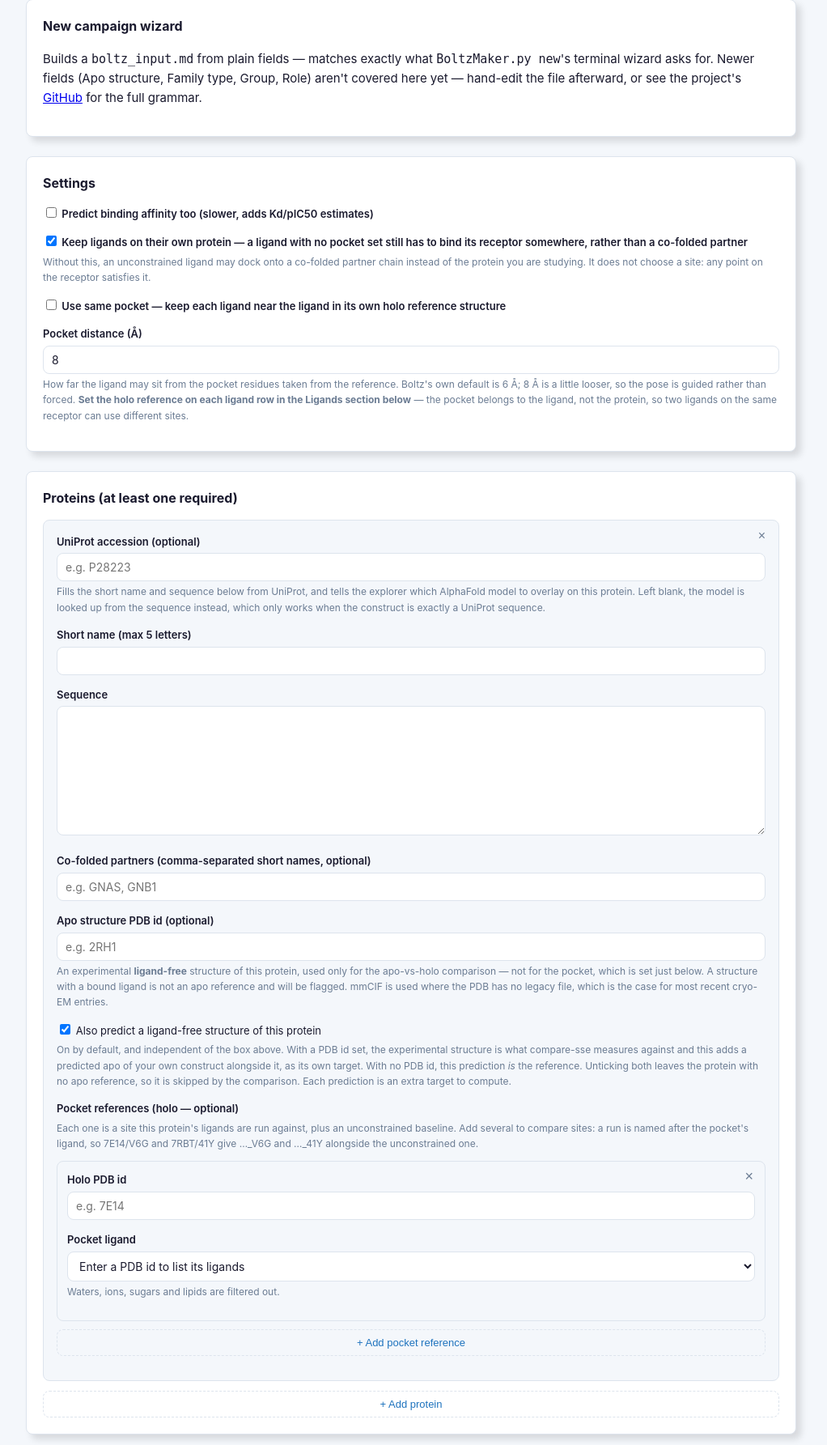
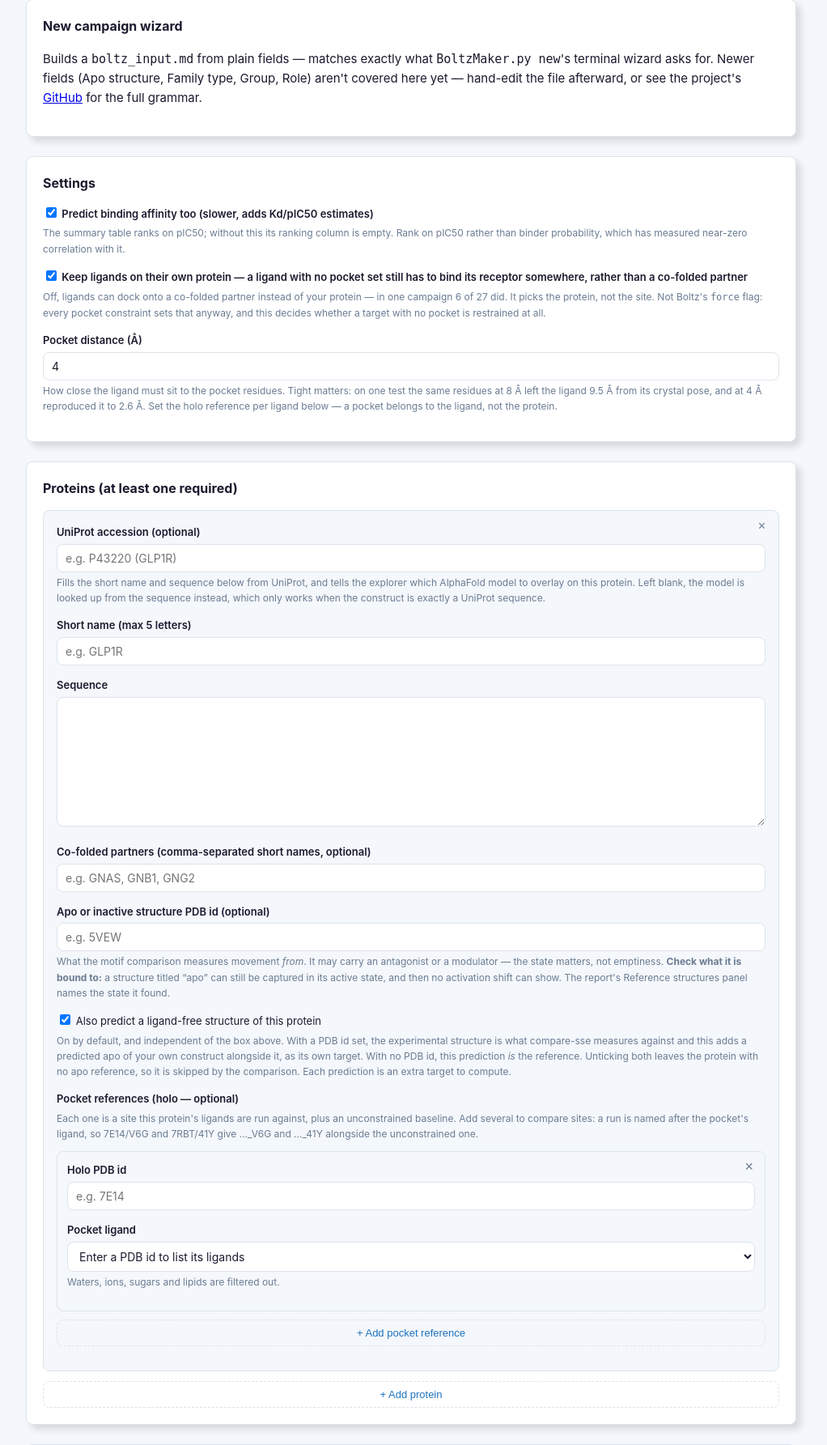
Before and after one commit to bellcheddar/BoltzMaker, a Flask app: page /new in a window 1280 px wide. Shown: the part 78-1863 px from the top of the page at 81% size, without its empty margins (132-1154 px from the left). Run offline with Flask 3, Linux system fonts and the light colour scheme.

Commit message:
Stop the prepare form discarding what was typed into it
Three ways the form could lose or misrepresent a setting, all silent.

**"Use same pocket" threw away the PDBs you gave it.** The tick box gated the whole
pocket-derivation block, so filling in holo references and leaving it unticked
discarded every one of them without a word. It only ticked itself when a row was
added by clicking "add pocket", never when a seeded or restored row was filled in,
so a saved form could lose its pockets between visits. Removed: naming a structure
on a ligand row IS the intent, and the server derives it from whether any was
given.

**A saved form kept reviving defaults the page had moved on from.** form_state
wrote a version into localStorage from the start and never read it back, so a
browser holding a draft from before the pocket distance became 4A went on filling
in 8A indefinitely -- and would have restored the removed tick box with it. The
version is now checked and bumped, and a stale draft is dropped.

**Repeating rows all shared one placeholder.** Three partner rows each reading
"e.g. GNAS" suggests typing GNAS three times rather than a heterotrimer, so the
examples are stamped per row: GNAS/GNB1/GNG2 with matching accessions, 7E14 then
7RBT for pockets. Shared through a handle because the pocket rows are added from a
second IIFE, where a function declared in the first is not in scope -- a bug
`node --check` passes and a browser throws on the first click.

Also: the pocket distance default is 4A, in the field and in the server-side
fallback (they have to agree, or an untouched box silently uses the old number);
"Apo structure" is now "Apo or inactive structure", since the reference may carry
an antagonist or a modulator and what matters is the state, not emptiness; the
confine-to-receptor box says plainly that it is NOT Boltz's `force` flag, which
every pocket constraint sets anyway; and the hints are a third of their previous
length, generic in explanation with the examples left concrete.

Co-Authored-By: Claude Opus 5 <noreply@anthropic.com>
Claude-Session: https://claude.ai/code/session_01PhLoidM4zsxogUqHyfxmWi

```diff
--- a/web/boltzmaker_web/reports.py
+++ b/web/boltzmaker_web/reports.py
@@ -90,6 +90,9 @@ _DROP_TITLE_PATTERNS = (
 # the whole sequence is legible in one list.
 PANEL_ORDER = (
     "Campaign summary",
+    # What the campaign was built on: which structure each pocket came from, and
+    # whether each secondary-structure reference is active or inactive.
+    "Reference structures",
     "pIC50 vs confidence score",    # clickable: a point opens the target detail
     "pIC50 vs binder probability",  # the other view of the same points
     "Ranked predicted pIC50",
--- a/web/boltzmaker_web/wizard.py
+++ b/web/boltzmaker_web/wizard.py
@@ -226,6 +226,12 @@ def assemble_boltz_input_md(
             block.append(f"Partners: {', '.join(p.partner_names)}")
         if apo_reference.get(p.name):
             block.append(f"Apo structure: {apo_reference[p.name]}")
+        # Which structure this protein's site was read out of. The form has always
+        # known it -- it downloaded the entry and extracted the contacts -- and used
+        # to drop it here, so the report could name a pocket but never say what it
+        # was derived from.
+        if p.pocket_pdb and p.pocket_ligand:
+            block.append(f"Pocket source: {p.pocket_ligand} from {p.pocket_pdb.upper()}")
         for code, positions in sorted(p.pockets.items()):
             for position in positions:
                 block.append(f"Pocket contact: {p.name} residue {position} as {code}")
--- a/web/static/js/wizard.js
+++ b/web/static/js/wizard.js
@@ -28,6 +28,35 @@ var BoltzWizard = (function () {
     }
   }
 
+  /* Examples that change down a repeating list. Every row is cloned from the same
+     <template>, so without this the second and third partner rows both read "e.g.
+     GNAS" -- which reads as a suggestion to type GNAS three times rather than as a
+     heterotrimer. Placeholders only: they are grey, never submitted, and vanish the
+     moment anything is typed. */
+  var ROW_EXAMPLES = {
+    "partner_name[]": ["e.g. GNAS", "e.g. GNB1", "e.g. GNG2"],
+    "partner_uniprot[]": ["e.g. P63092 (GNAS)", "e.g. P62873 (GNB1)", "e.g. P59768 (GNG2)"],
+    "pocket_pdb[]": ["e.g. 7E14", "e.g. 7RBT"],
+  };
+
+  /* Shared, because the pocket rows are added from a second IIFE further down this
+     file and a function declared in this one is not in scope there. */
+  window.BoltzWizardRows = window.BoltzWizardRows || {};
+  window.BoltzWizardRows.stamp = stampExamples;
+
+  function stampExamples(container) {
+    if (!container) return;
+    Object.keys(ROW_EXAMPLES).forEach(function (name) {
+      var inputs = container.querySelectorAll('input[name="' + name + '"]');
+      for (var i = 0; i < inputs.length; i++) {
+        var examples = ROW_EXAMPLES[name];
+        // Past the end of the list the last example stands rather than a blank: a
+        // fourth partner still wants to be shown the shape of the thing.
+        inputs[i].placeholder = examples[Math.min(i, examples.length - 1)];
+      }
+    });
+  }
+
   function addRow(templateId, containerId) {
     var tpl = document.getElementById(templateId);
     var container = document.getElementById(containerId);
@@ -36,6 +65,7 @@ var BoltzWizard = (function () {
     // The fragment's nodes were moved by appendChild, so re-query the attached row.
     var rowEl = container.lastElementChild;
     wireRemove(rowEl);
+    stampExamples(container);
     return rowEl;
   }
 
@@ -260,8 +290,6 @@ var BoltzWizard = (function () {
    real answer that gets said out loud.  */
 (function () {
   var LOOKUP = "/auto/pocket-ligands/";
-  var toggle = document.getElementById("use-same-pocket");
-  if (!toggle) return;
 
   /* Direct children only. Pocket rows are themselves .md-repeat-block and are nested
      inside protein rows, so a descendant query returns protein0, pocket0, protein1,
@@ -300,6 +328,7 @@ var BoltzWizard = (function () {
     var tpl = document.getElementById("tpl-pocket");
     if (!container || !tpl) return null;
     container.appendChild(tpl.content.cloneNode(true));
+    window.BoltzWizardRows.stamp(container);
     var added = container.lastElementChild;
     var remove = added.querySelector(".md-remove-row");
     if (remove) remove.addEventListener("click", function () {
@@ -360,9 +389,6 @@ var BoltzWizard = (function () {
     var el = event.target;
     if (!el || !el.matches) return;
     if (el.matches(".add-pocket")) {
-      /* An explicit click is a statement of intent; seeding a first row is not, so
-         only this path ticks the box. */
-      if (!toggle.checked) { toggle.checked = true; }
       addPocketRow(el.closest(".md-repeat-block"));
     }
     if (el.id === "add-protein") setTimeout(function () { restamp(); setEnabled(); }, 0);
@@ -371,7 +397,6 @@ var BoltzWizard = (function () {
   document.addEventListener("change", function (event) {
     var el = event.target;
     if (!el || !el.matches) return;
-    if (el === toggle) setEnabled();
     if (el.matches('input[name="pocket_pdb[]"]')) load(el);
   });
 
@@ -381,11 +406,13 @@ var BoltzWizard = (function () {
 
   /* Rows are seeded inside DOMContentLoaded, and this file runs before it, so a
      bare call here finds no rows and leaves the seeded row's button disabled
-     forever. Worse, a restored form sets the checkbox without firing `change`, so
-     the toggle handler never runs either -- which is exactly how the button ended
-     up dead for someone with a saved page. Re-sync on every event that can change
-     either the rows or the checkbox. */
-  function sync() { seedRows(); restamp(); setEnabled(); }
+     forever. Re-sync on every event that can change the rows. */
+  function sync() {
+    seedRows(); restamp(); setEnabled();
+    window.BoltzWizardRows.stamp(document.getElementById("partner-rows"));
+    var pocketHosts = document.querySelectorAll(".md-pocket-rows");
+    for (var i = 0; i < pocketHosts.length; i++) window.BoltzWizardRows.stamp(pocketHosts[i]);
+  }
   document.addEventListener("DOMContentLoaded", sync);
   document.addEventListener("boltz:wizard-ready", sync);
   document.addEventListener("boltz:form-changed", sync);
--- a/web/templates/_wizard_fields.html
+++ b/web/templates/_wizard_fields.html
@@ -10,7 +10,10 @@
   <div class="md-card">
     <h2>Settings</h2>
     <div class="md-field">
-      <label><input type="checkbox" name="predict_affinity"> Predict binding affinity too (slower, adds Kd/pIC50 estimates)</label>
+      <label><input type="checkbox" name="predict_affinity" checked> Predict binding affinity too (slower, adds Kd/pIC50 estimates)</label>
+      <p class="md-hint">The summary table ranks on pIC50; without this its ranking
+        column is empty. Rank on pIC50 rather than binder probability, which has measured
+        near-zero correlation with it.</p>
     </div>
 
     {#  Checked by default, and the reason is measured rather than assumed: run
@@ -23,9 +26,10 @@
       <label><input type="checkbox" name="confine_to_receptor" checked> Keep ligands on their
         own protein &mdash; a ligand with no pocket set still has to bind its receptor
         somewhere, rather than a co-folded partner</label>
-      <p class="md-hint">Without this, an unconstrained ligand may dock onto a co-folded
-        partner chain instead of the protein you are studying. It does not choose a site:
-        any point on the receptor satisfies it.</p>
+      <p class="md-hint">Off, ligands can dock onto a co-folded partner instead of your
+        protein &mdash; in one campaign 6 of 27 did. It picks the protein, not the site.
+        Not Boltz's <code>force</code> flag: every pocket constraint sets that anyway, and
+        this decides whether a target with no pocket is restrained at all.</p>
     </div>
 
     {#  Co-folding puts a ligand wherever the model likes. Measured on a real
@@ -34,19 +38,20 @@
         which makes their predicted affinities meaningless as receptor
         pharmacology. This keeps every ligand in the same pocket as the one in
         each protein's reference structure.  #}
-    <div class="md-field">
-      <label><input type="checkbox" name="use_same_pocket" id="use-same-pocket"> Use same pocket
-        &mdash; keep each ligand near the ligand in its own holo reference structure</label>
-    </div>
+    {#  No "use same pocket" tick box any more. Naming a holo structure on a ligand
+        row is the statement of intent, so the server derives it from that. As a box it
+        was redundant, and left unticked it silently threw away every PDB that had been
+        typed in -- it only ticked itself when a row was added by clicking "add pocket",
+        not when a seeded or restored row was filled in.  #}
     <div class="md-field md-pocket-distance">
       <label for="pocket_distance">Pocket distance (&Aring;)</label>
       <input type="text" inputmode="decimal" id="pocket_distance" name="pocket_distance"
-             value="8" placeholder="8">
-      <p class="md-hint">How far the ligand may sit from the pocket residues taken from the
-        reference. Boltz's own default is 6&nbsp;&Aring;; 8&nbsp;&Aring; is a little looser, so the
-        pose is guided rather than forced. <b>Set the holo reference on each ligand row in the
-        Ligands section below</b> &mdash; the pocket belongs to the ligand, not the protein, so
-        two ligands on the same receptor can use different sites.</p>
+             value="4" placeholder="4">
+      <p class="md-hint">How close the ligand must sit to the pocket residues. Tight
+        matters: on one test the same residues at 8&nbsp;&Aring; left the ligand 9.5&nbsp;&Aring;
+        from its crystal pose, and at 4&nbsp;&Aring; reproduced it to 2.6&nbsp;&Aring;. Set the
+        holo reference per ligand below &mdash; a pocket belongs to the ligand, not the
+        protein.</p>
     </div>
   </div>
 
@@ -81,11 +86,11 @@
     <button type="button" class="md-remove-row" title="Remove">&times;</button>
     <div class="md-field md-uniprot-field">
       <label>UniProt accession (optional)</label>
-      <input type="text" name="partner_uniprot[]" maxlength="12" placeholder="e.g. P50148"
+      <input type="text" name="partner_uniprot[]" maxlength="12" placeholder="e.g. P63092 (GNAS)"
              data-uniprot-for="partner">
       <p class="md-hint md-uniprot-note">Fills the short name and sequence below from UniProt.</p>
     </div>
-    <div class="md-field"><label>Short name (max 5 letters)</label><input type="text" name="partner_name[]" maxlength="5"></div>
+    <div class="md-field"><label>Short name (max 5 letters)</label><input type="text" name="partner_name[]" maxlength="5" placeholder="e.g. GNAS"></div>
     <div class="md-field"><label>Sequence</label><textarea name="partner_sequence[]"></textarea></div>
   </div>
 </template>
@@ -95,31 +100,31 @@
     <button type="button" class="md-remove-row" title="Remove">&times;</button>
     <div class="md-field md-uniprot-field">
       <label>UniProt accession (optional)</label>
-      <input type="text" name="protein_uniprot[]" maxlength="12" placeholder="e.g. P28223"
+      <input type="text" name="protein_uniprot[]" maxlength="12" placeholder="e.g. P43220 (GLP1R)"
              data-uniprot-for="protein">
       <p class="md-hint md-uniprot-note">Fills the short name and sequence below from
         UniProt, and tells the explorer which AlphaFold model to overlay on this
         protein. Left blank, the model is looked up from the sequence instead, which
         only works when the construct is exactly a UniProt sequence.</p>
     </div>
-    <div class="md-field"><label>Short name (max 5 letters)</label><input type="text" name="protein_name[]" maxlength="5"></div>
+    <div class="md-field"><label>Short name (max 5 letters)</label><input type="text" name="protein_name[]" maxlength="5" placeholder="e.g. GLP1R"></div>
     <div class="md-field"><label>Sequence</label><textarea name="protein_sequence[]"></textarea></div>
     <div class="md-field">
       <label>Co-folded partners (comma-separated short names, optional)</label>
-      <input type="text" name="protein_partners[]" placeholder="e.g. GNAS, GNB1">
+      <input type="text" name="protein_partners[]" placeholder="e.g. GNAS, GNB1, GNG2">
     </div>
     {#  Per protein, not per campaign: a campaign can hold several proteins and each
         needs its own apo reference. Left blank, a ligand-free companion is predicted
         instead, so the apo-vs-holo comparison works without anyone hunting for a
         structure.  #}
     <div class="md-field">
-      <label>Apo structure PDB id (optional)</label>
-      <input type="text" name="protein_apo_pdb[]" maxlength="4" placeholder="e.g. 2RH1">
-      <p class="md-hint">An experimental <b>ligand-free</b> structure of this protein, used
-        only for the apo-vs-holo comparison &mdash; not for the pocket, which is set just
-        below. A structure with a bound ligand is not an apo reference and will be flagged.
-        mmCIF is used where the PDB has no legacy file, which is the case for most recent
-        cryo-EM entries.</p>
+      <label>Apo or inactive structure PDB id (optional)</label>
+      <input type="text" name="protein_apo_pdb[]" maxlength="4" placeholder="e.g. 5VEW">
+      <p class="md-hint">What the motif comparison measures movement <em>from</em>. It may
+        carry an antagonist or a modulator &mdash; the state matters, not emptiness.
+        <b>Check what it is bound to:</b> a structure titled &ldquo;apo&rdquo; can still be
+        captured in its active state, and then no activation shift can show. The report's
+        Reference structures panel names the state it found.</p>
     </div>
     {#  The value is the row's ordinal, stamped by wizard.js, not a plain "on".
         An unchecked box posts nothing at all, so a bare name="...[]" checkbox would
@@ -204,7 +209,7 @@
 <template id="tpl-ligand">
   <div class="md-repeat-block">
     <button type="button" class="md-remove-row" title="Remove">&times;</button>
-    <div class="md-field"><label>Short name (max 5 letters)</label><input type="text" name="ligand_name[]" maxlength="5"></div>
+    <div class="md-field"><label>Short name (max 5 letters)</label><input type="text" name="ligand_name[]" maxlength="5" placeholder="e.g. ORFO"></div>
     {#  A <select>, not the radio pair this used to be. Radios sharing a name form ONE
         group across the whole form, so every ligand row was competing for a single
         selection: picking CCD in the second row silently unpicked the first, the browser
```
Also changed, not shown: tests/test_web_auto.py (+62 -0 lines), web/boltzmaker_web/views_auto.py (+13 -2 lines), web/static/js/form_state.js (+15 -2 lines).
